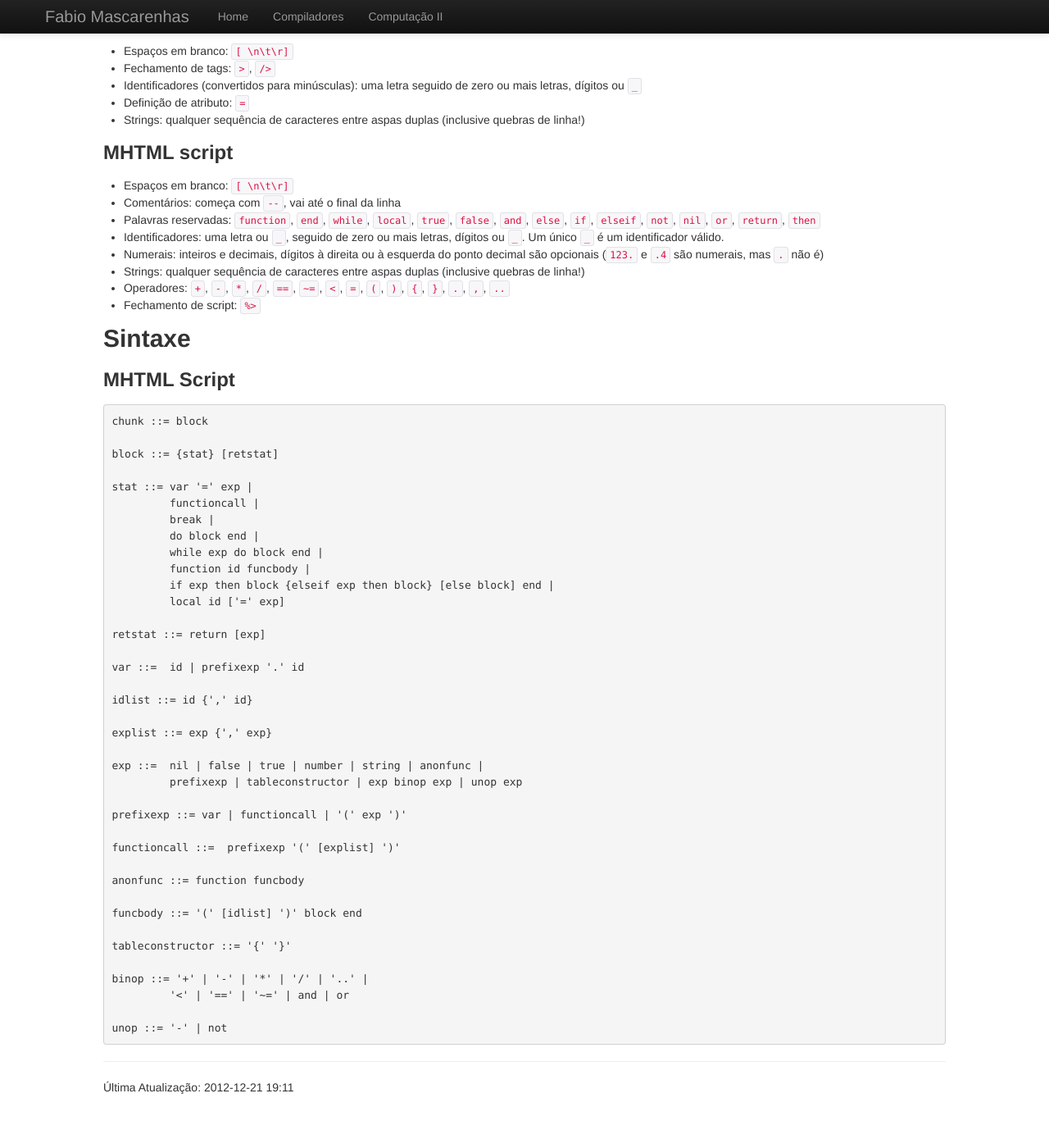
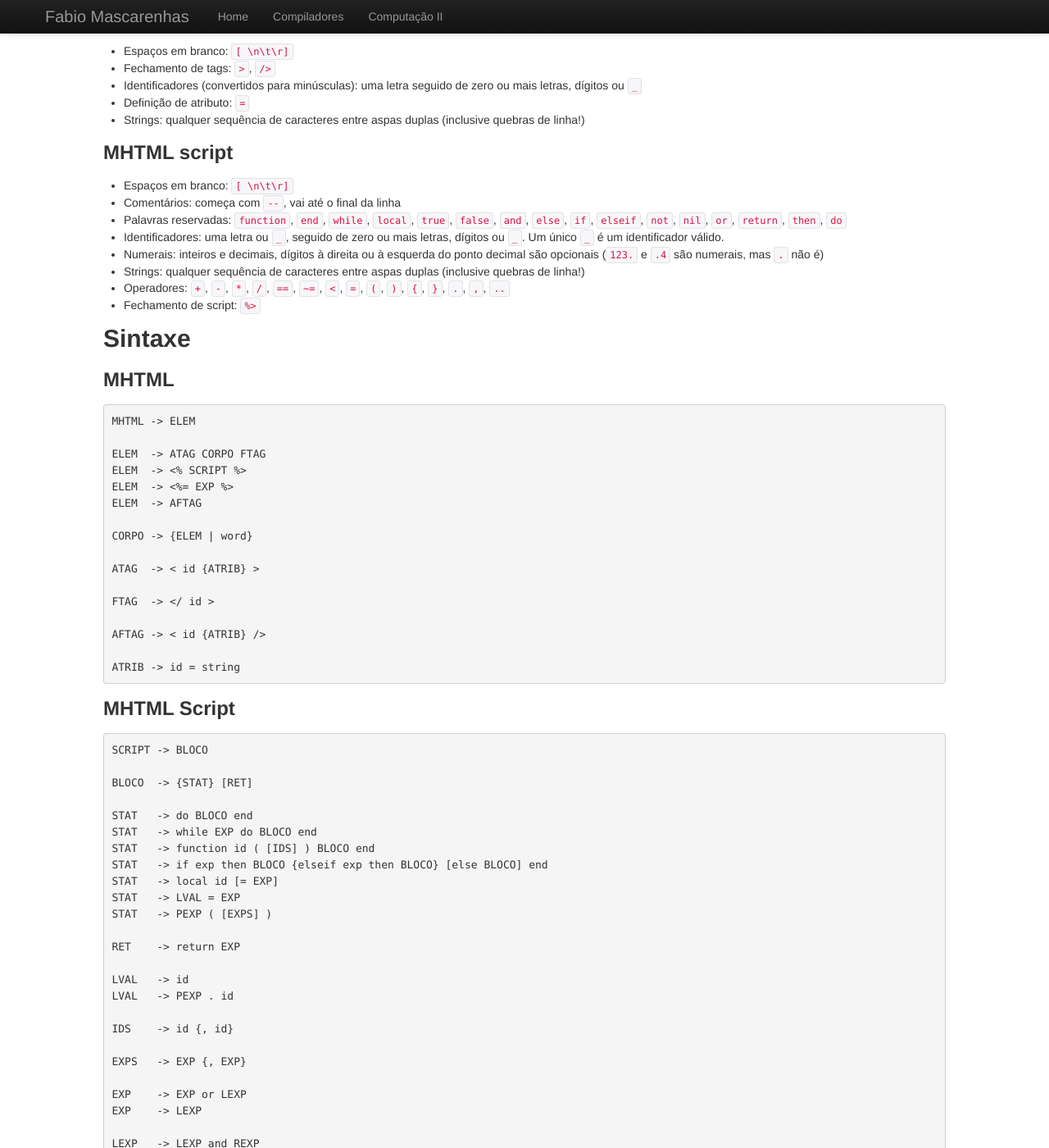
Before and after one commit to fabiomascarenhas/fabiomascarenhas.github.com, a Jekyll site: the page built from comp/mhtml.md, in a window 1280 px wide and 1400 px high, scrolled down 1979 px. Shown: the whole window at 82% size. Built offline with Jekyll 4.4.1, drawn with Linux system fonts in a browser that asks for light colours; before the commit the page ends 3325 px from its top, so only the background shows below that; some of the changed text lies outside the part shown.

Commit message:
P1 (sem gabarito por enquanto), sintaxe de MHTML

```diff
--- a/comp/mhtml.md
+++ b/comp/mhtml.md
@@ -126,7 +126,7 @@ para os trechos da linguagem de script entre `<%` e `%>`.
 * Espaços em branco: `[ \n\t\r]`
 * Comentários: começa com `--`, vai até o final da linha
 * Palavras reservadas: `function`, `end`, `while`, `local`, `true`, `false`,
-  `and`, `else`, `if`, `elseif`, `not`, `nil`, `or`, `return`, `then`
+  `and`, `else`, `if`, `elseif`, `not`, `nil`, `or`, `return`, `then`, `do`
 * Identificadores: uma letra ou `_`, seguido de zero ou mais letras, dígitos ou `_`. Um único `_` é um identificador válido.
 * Numerais: inteiros e decimais, dígitos à direita ou à esquerda do ponto decimal são opcionais (`123.` e `.4` são numerais, mas `.` não é)
 * Strings: qualquer sequência de caracteres entre aspas duplas (inclusive quebras de linha!)
@@ -137,47 +137,88 @@ para os trechos da linguagem de script entre `<%` e `%>`.
 Sintaxe
 -------
 
+### MHTML
+
+<pre>
+MHTML -> ELEM
+
+ELEM  -> ATAG CORPO FTAG
+ELEM  -> <% SCRIPT %>
+ELEM  -> <%= EXP %>
+ELEM  -> AFTAG
+
+CORPO -> {ELEM | word}
+
+ATAG  -> < id {ATRIB} >
+
+FTAG  -> </ id >
+
+AFTAG -> < id {ATRIB} />
+
+ATRIB -> id = string
+</pre>
+
 ### MHTML Script
 
 <pre>
-chunk ::= block
+SCRIPT -> BLOCO
 
-block ::= {stat} [retstat]
+BLOCO  -> {STAT} [RET]
 
-stat ::= var '=' exp |
-	 functioncall |
-	 break |
-	 do block end |
-         while exp do block end |
-         function id funcbody |
-	 if exp then block {elseif exp then block} [else block] end |
-	 local id ['=' exp]
+STAT   -> do BLOCO end
+STAT   -> while EXP do BLOCO end
+STAT   -> function id ( [IDS] ) BLOCO end
+STAT   -> if exp then BLOCO {elseif exp then BLOCO} [else BLOCO] end
+STAT   -> local id [= EXP]
+STAT   -> LVAL = EXP
+STAT   -> PEXP ( [EXPS] )
 
-retstat ::= return [exp]
+RET    -> return EXP
 
-var ::=  id | prefixexp '.' id
+LVAL   -> id
+LVAL   -> PEXP . id
 
-idlist ::= id {',' id}
+IDS    -> id {, id}
 
-explist ::= exp {',' exp}
+EXPS   -> EXP {, EXP}
 
-exp ::=  nil | false | true | number | string | anonfunc |
-	 prefixexp | tableconstructor | exp binop exp | unop exp
+EXP    -> EXP or LEXP
+EXP    -> LEXP
 
-prefixexp ::= var | functioncall | '(' exp ')'
+LEXP   -> LEXP and REXP
+LEXP   -> REXP
 
-functioncall ::=  prefixexp '(' [explist] ')'
+REXP   -> REXP &lt; CEXP
+REXP   -> REXP == CEXP
+REXP   -> REXP ~= CEXP
+REXP   -> CEXP
 
-anonfunc ::= function funcbody
+CEXP   -> CEXP .. AEXP
+CEXP   -> AEXP
 
-funcbody ::= '(' [idlist] ')' block end
+AEXP   -> AEXP + MEXP
+AEXP   -> AEXP - MEXP
+AEXP   -> MEXP
 
-tableconstructor ::= '{' '}'
+MEXP   -> MEXP * PEXP
+MEXP   -> MEXP / PEXP
+MEXP   -> SEXP
 
-binop ::= '+' | '-' | '*' | '/' | '..' |
- 	 '&lt;' | '==' | '~=' | and | or
+SEXP   -> - SEXP
+SEXP   -> not SEXP
+SEXP   -> nil
+SEXP   -> false
+SEXP   -> true
+SEXP   -> num
+SEXP   -> string
+SEXP   -> { }
+SEXP   -> function ( [IDS] ) BLOCO end
+SEXP   -> PEXP
 
-unop ::= '-' | not
+PEXP   -> PEXP ( [EXPS] )
+PEXP   -> PEXP . id
+PEXP   -> ( EXP )
+PEXP   -> id
 </pre>
 
 
```
Also changed, not shown: comp/index.md (+4 -1 lines), 1 other file.
